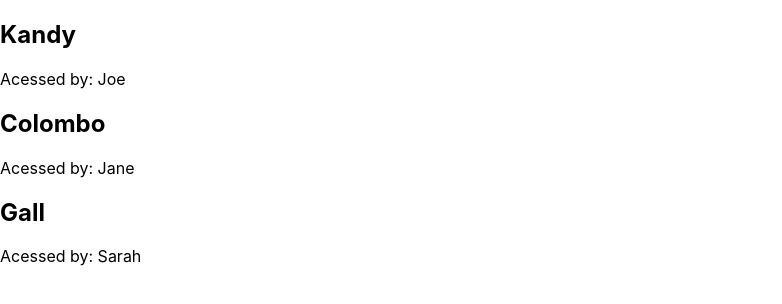
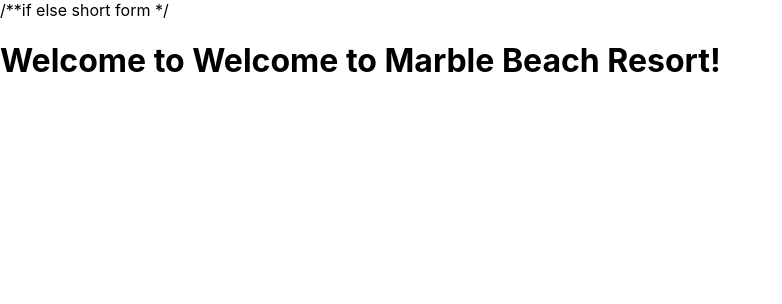
Before and after one commit to mjKas/ReactPractice, a React (Create React App) app: page / in a window 1280 px wide. Shown: the top 304 px of the page, without its empty margins (0-782 px from the left). Built offline with nearby package versions, Linux system fonts and the light colour scheme.

Commit message:
conditional (if else) short form

```diff
--- a/src/index.js
+++ b/src/index.js
@@ -2,26 +2,35 @@ import React from 'react';
 import ReactDOM from 'react-dom';
 import './index.css';
 
-const CityList = [
-  {id:"1", name: "Kandy" ,user:"Joe"},
-  {id:"2", name: "Colombo", user:"Jane"},
-  {id:"3", name: "Gall", user: "Sarah"}
-];
-
-function App({cities}){
-  return (
-   <div>
-     {cities.map(city =>(
-       <div key={city.id}>
-         <h2>{city.name}</h2>
-         <p>Acessed by: {city.user}</p>
+function BeachResort({name}){
+  return(
+    <div>
+      <h1>Welcome to {name}!</h1>
     </div>
-     ))}
-   </div>
   );
 }
 
+function LakeResort({name}){
+  return(
+    <div>
+      <h1>Welcome to {name}</h1>
+    </div>
+  );
+}
+
+function App(props){
+  return(
+    <div>
+      /**if else short form */
+      {(props.season==="summer")?<BeachResort name="Welcome to Marble Beach Resort"/>:
+      (props.season==="winter")?<LakeResort name="Lake Gregory Resort"/>:<h1>"Come back on winter or summer"</h1>}
+    </div>
+  );
+  }
+
+
+
 ReactDOM.render(
-    <App cities = { CityList} />,
+    <App season = "summer"/>, /*here in app season we pass what season if it is winter or summer */
     document.getElementById('root')
 );
```
